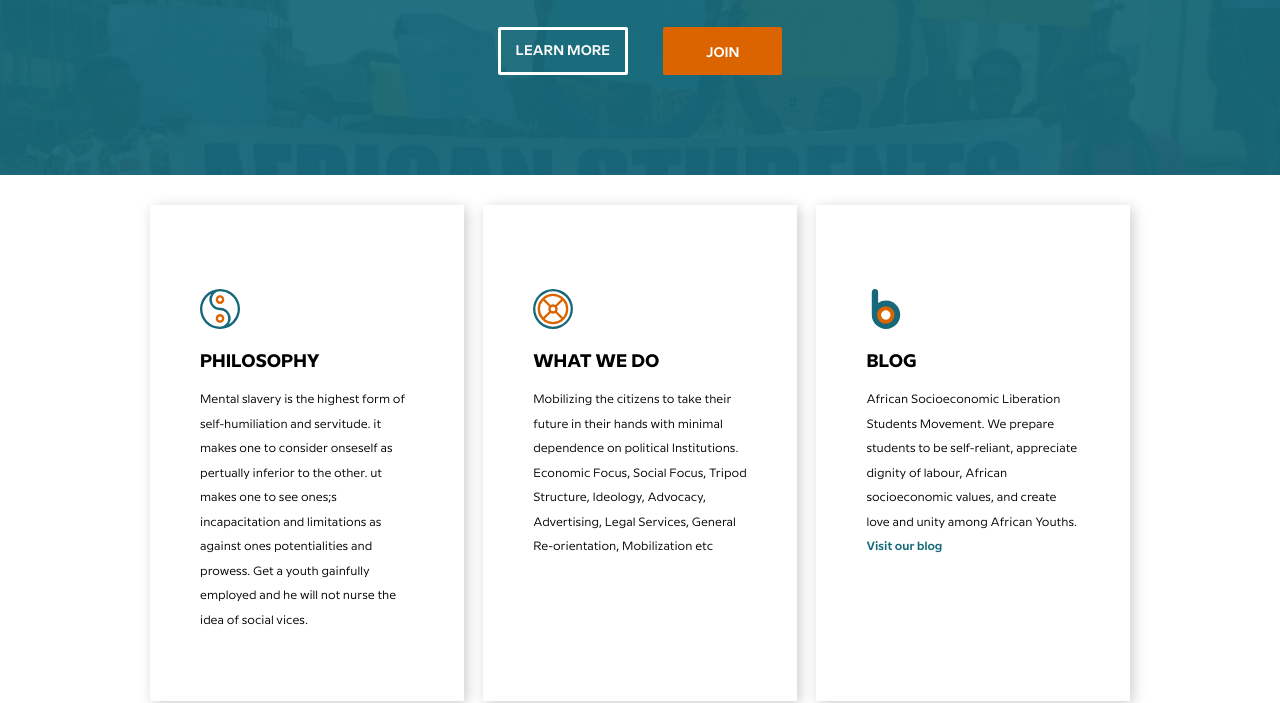
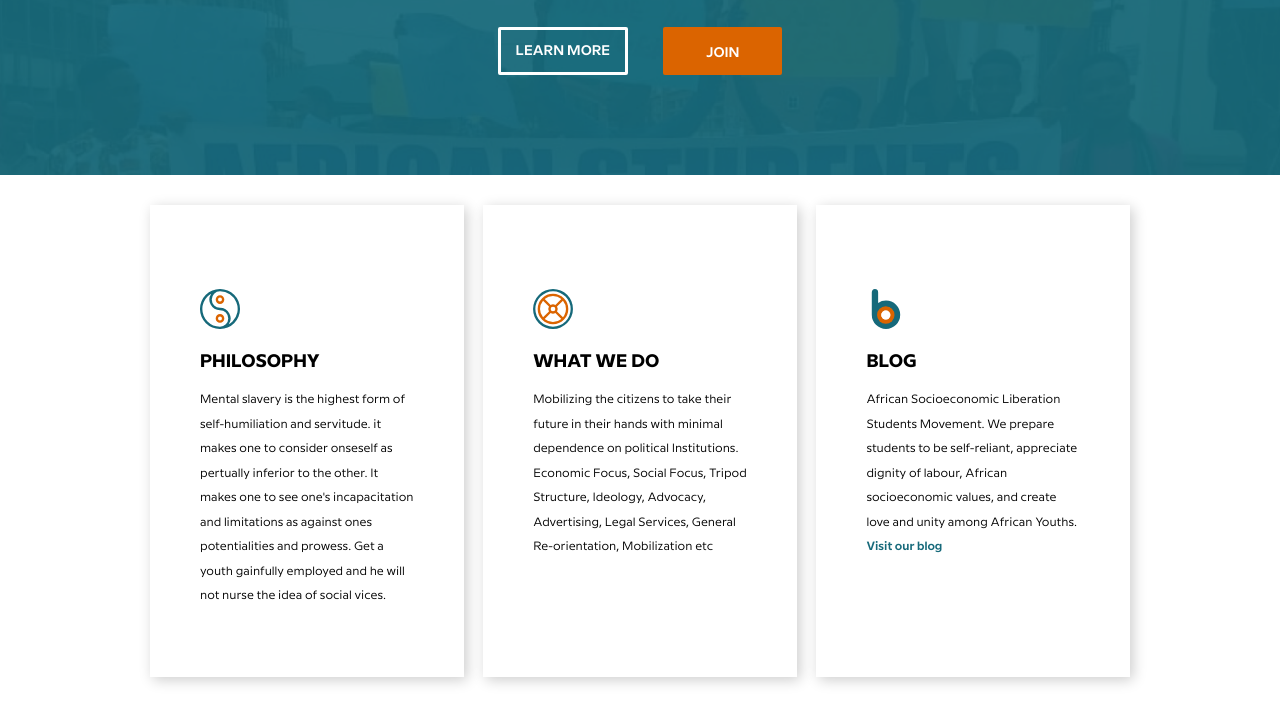
Before and after one commit to wenotch/African-students-summit, a website: page index.html in a window 1280 px wide. Shown: the part 274-977 px from the top of the page. Drawn offline with nearby package versions, Linux system fonts and the light colour scheme.

Commit message:
some edit

```diff
--- a/index.html
+++ b/index.html
@@ -73,7 +73,7 @@
         <p>
           Mental slavery is the highest form of self-humiliation and servitude.
           it makes one to consider onseself as pertually inferior to the other.
-          ut makes one to see ones;s incapacitation and limitations as against
+          It makes one to see one's incapacitation and limitations as against
           ones potentialities and prowess. Get a youth gainfully employed and he
           will not nurse the idea of social vices.
         </p>
```
